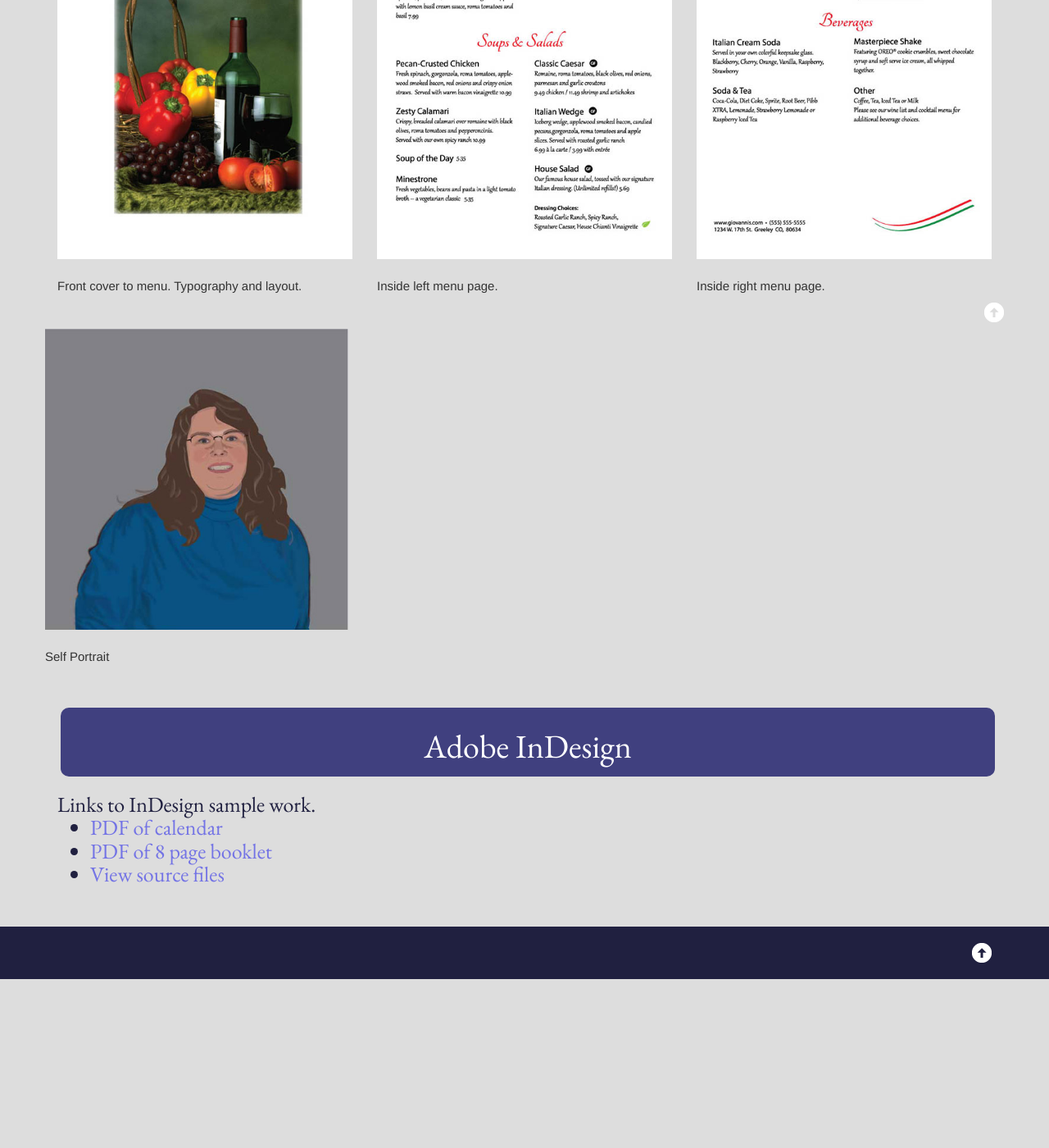
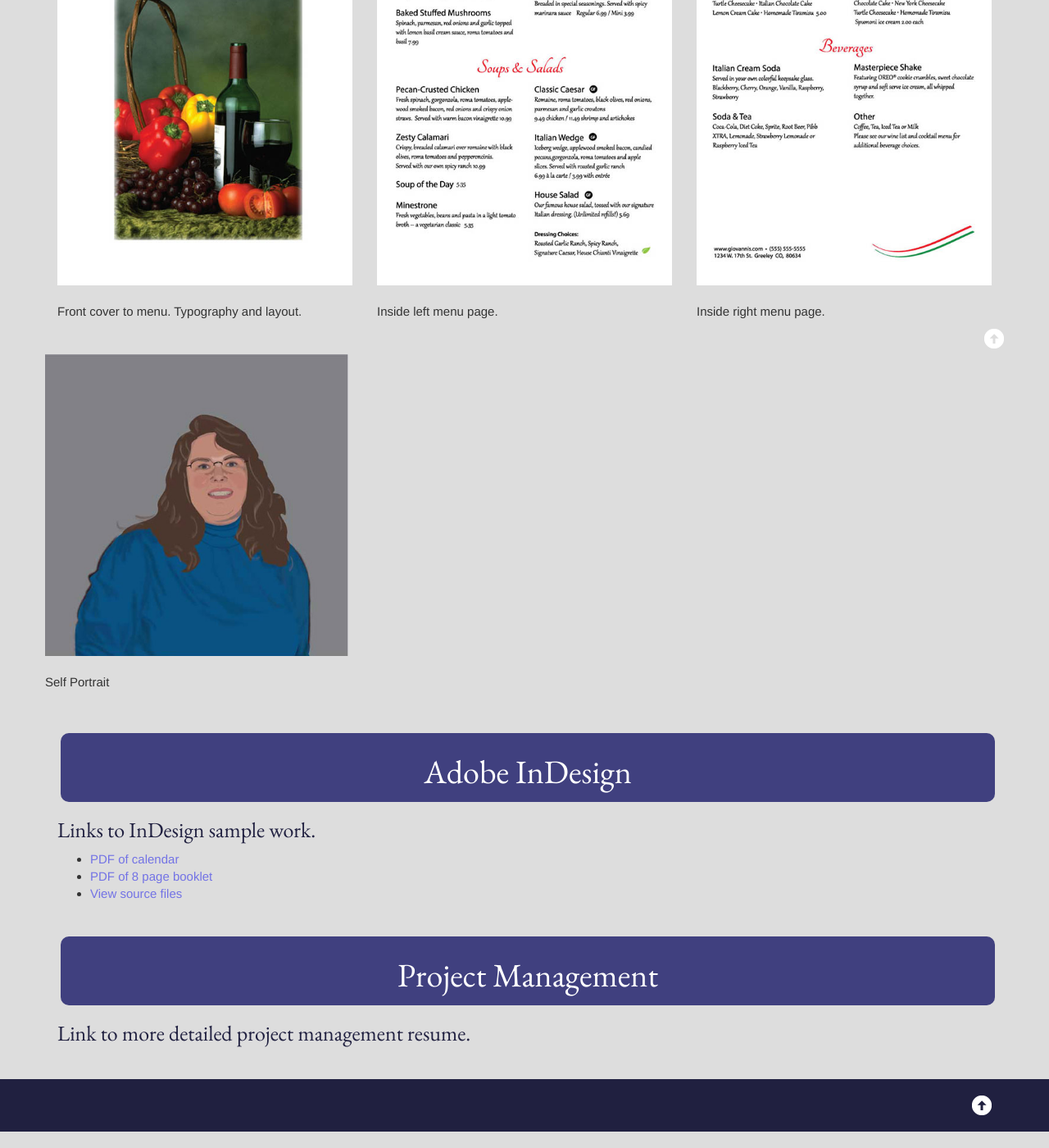
Before and after one commit to jcyoder/jcyoder.github.io, a Jekyll site: the page index.html, which Jekyll copies as it is, in a window 1280 px wide and 1400 px high, scrolled down 6173 px. Shown: the whole window at 82% size. Built offline with Jekyll 4.4.1, drawn with Linux system fonts in a browser that asks for light colours; nearby versions of some CDN libraries; comment, search, counter and statistics services are not loaded; before the commit the page ends 7387 px from its top, so only the background shows below that.

Commit message:
project management additions

```diff
--- a/css/style.css
+++ b/css/style.css
@@ -98,7 +98,8 @@ button.btn.btn-default:active {
 .web-dev,
 .photoshop,
 .illustrator,
-.indesign {
+.indesign,
+.management {
   width: 100%;
   height: 100%;
   color: #fff;
@@ -113,14 +114,16 @@ button.btn.btn-default:active {
 .web-dev h2,
 .illustrator h2,
 .photoshop h2,
-.indesign h2 {
+.indesign h2,
+.management h2 {
   color: #fff;
 }
 
 .web-dev a,
 .photoshop a,
 .illustrator a,
-.indesign a {
+.indesign a,
+.management a {
   text-decoration: none;
   color: #fff;
 }
--- a/index.html
+++ b/index.html
@@ -40,7 +40,7 @@
             <h2>About Me</h2>
             <p>Hello! Welcome to my portfolio page. I am a Colorado native, born in Denver and raised in Arvada. I came to Northern Colorado in 1990 and earned a Bachelor's in mathematics with an emphasis in computer science. I have spent my entire career working on software development teams in a variety of roles.</p>
             <p>Most recently, I have been working as a Web developer and graphic designer. Before this adventure, I worked in product/program management and as a Scrum Master.</p>
-
+            <p>&nbsp;</p>
             <a href="resume/jyoderwbresume.pdf" class="btn btn-default btn-lg">View My Resume</a>
         </div>
         <div class="col-md-6">
@@ -377,7 +377,7 @@
             <div class="indesign">
               <h2 id="indesign">Adobe InDesign</h2>
             </div> <!--indesign -->
-            <h3>Links to InDesign sample work.
+            <h3>Links to InDesign sample work.</h3>
               <ul class="reflist">
                 <li><a href="https://github.com/jcyoder/Graphic-Design/tree/gh-pages/inDesign/JYoderCalendar.pdf" target="_blank" >PDF of calendar</a></li>
                 <li><a href="https://github.com/jcyoder/Graphic-Design/tree/gh-pages/inDesign/BookletFinal/Booklet.pdf" target="_blank">PDF of 8 page booklet</a></li>
@@ -385,6 +385,13 @@
             </ul>
             <p>&nbsp</p>
           </div> <!-- indesign-wrapper -->
+          <div class="project-management-wrapper">
+            <div class="management">
+              <h2 id="proj-management">Project Management</h2>
+            </div> <!--management -->
+            <h3>Link to more detailed project management resume.</h3>
+            <p>&nbsp</p>
+          </div> <!-- project-management-wrapper -->
         </div> <!-- col-md-12 -->
       </div> <!-- row -->
     </div> <!-- container -->
```
Also changed, not shown: 1 other file.
